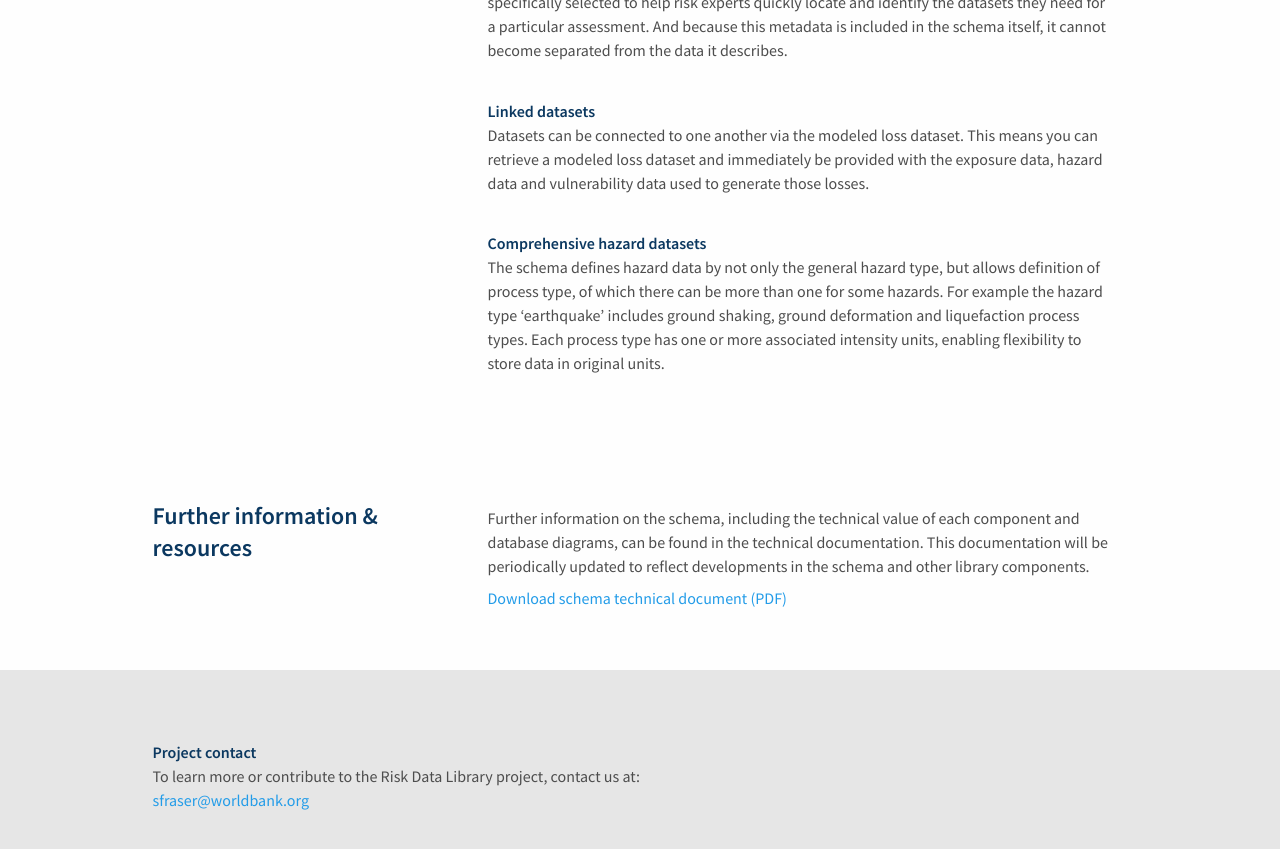
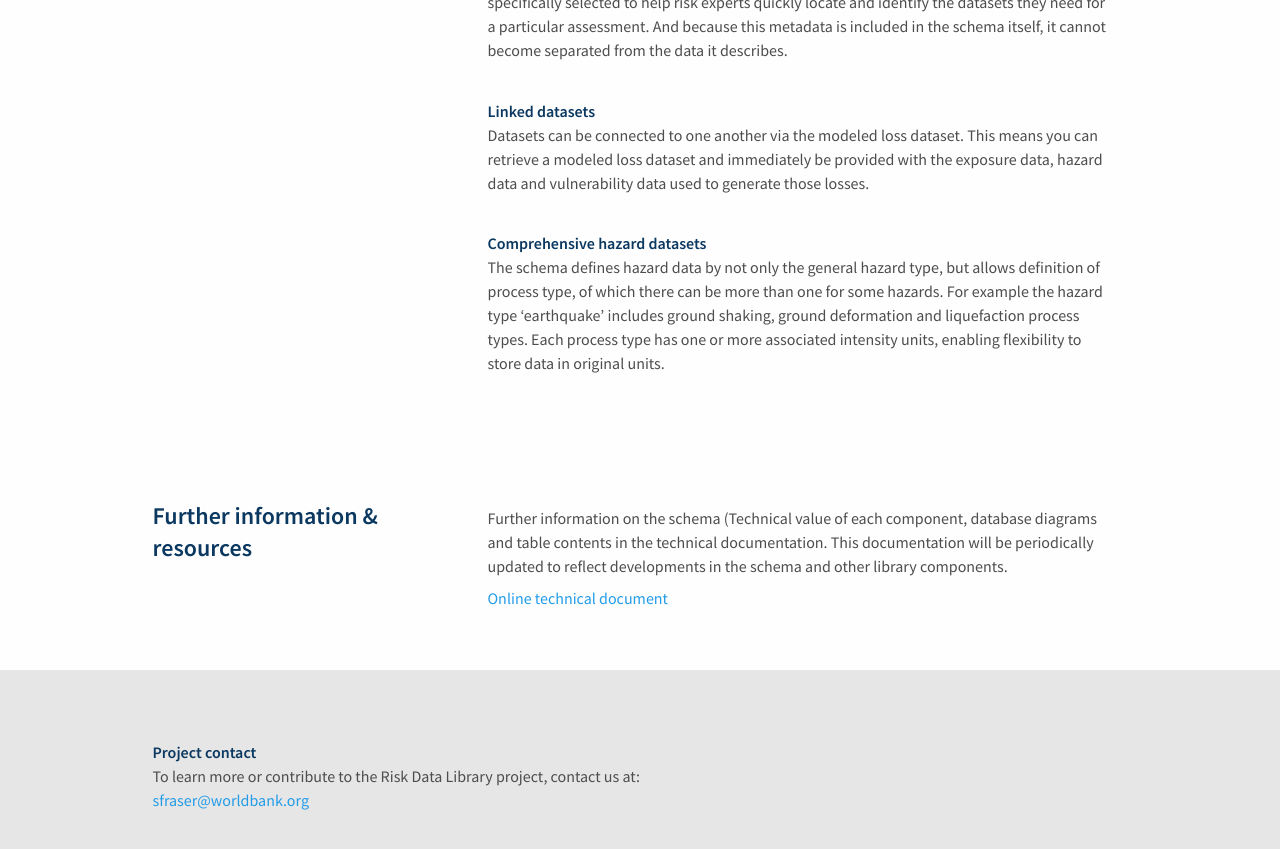
Before and after one commit to GFDRR/risk-data-library.github.io, a Jekyll site: the page built from schemas.html, in a window 1280 px wide and 900 px high, scrolled down 962 px. Shown: the top 849 px of the window. Built offline with Jekyll 4.4.1, drawn with Linux system fonts in a browser that asks for light colours; nearby versions of some CDN libraries.

Commit message:
Update schemas.html
change technical overview pdf to https://gfdrr.github.io/rdl-docs/

```diff
--- a/schemas.html
+++ b/schemas.html
@@ -67,10 +67,10 @@
   <div class="reusable-component-right component-individual-right">
     <div class="reusable-content no-margin-bottom">
       <p class="content">
-        Further information on the schema, including the technical value of each component and database diagrams, can be found in the technical documentation. This documentation will be periodically updated to reflect developments in the schema and other library components.
+        Further information on the schema (Technical value of each component, database diagrams and table contents in the technical documentation. This documentation will be periodically updated to reflect developments in the schema and other library components.
       </p>
       <div class="link-under-paragraph-container">
-        <a href="assets/docs/TechnicalOverview_GFDRR_RiskDataSchema_June2020.pdf" class="link" download target="_blank">Download schema technical document (PDF)</a>
+        <a href="https://gfdrr.github.io/rdl-docs/" class="link" download target="_blank">Online technical document</a>
       </div>
     </div>
   </div>
```
